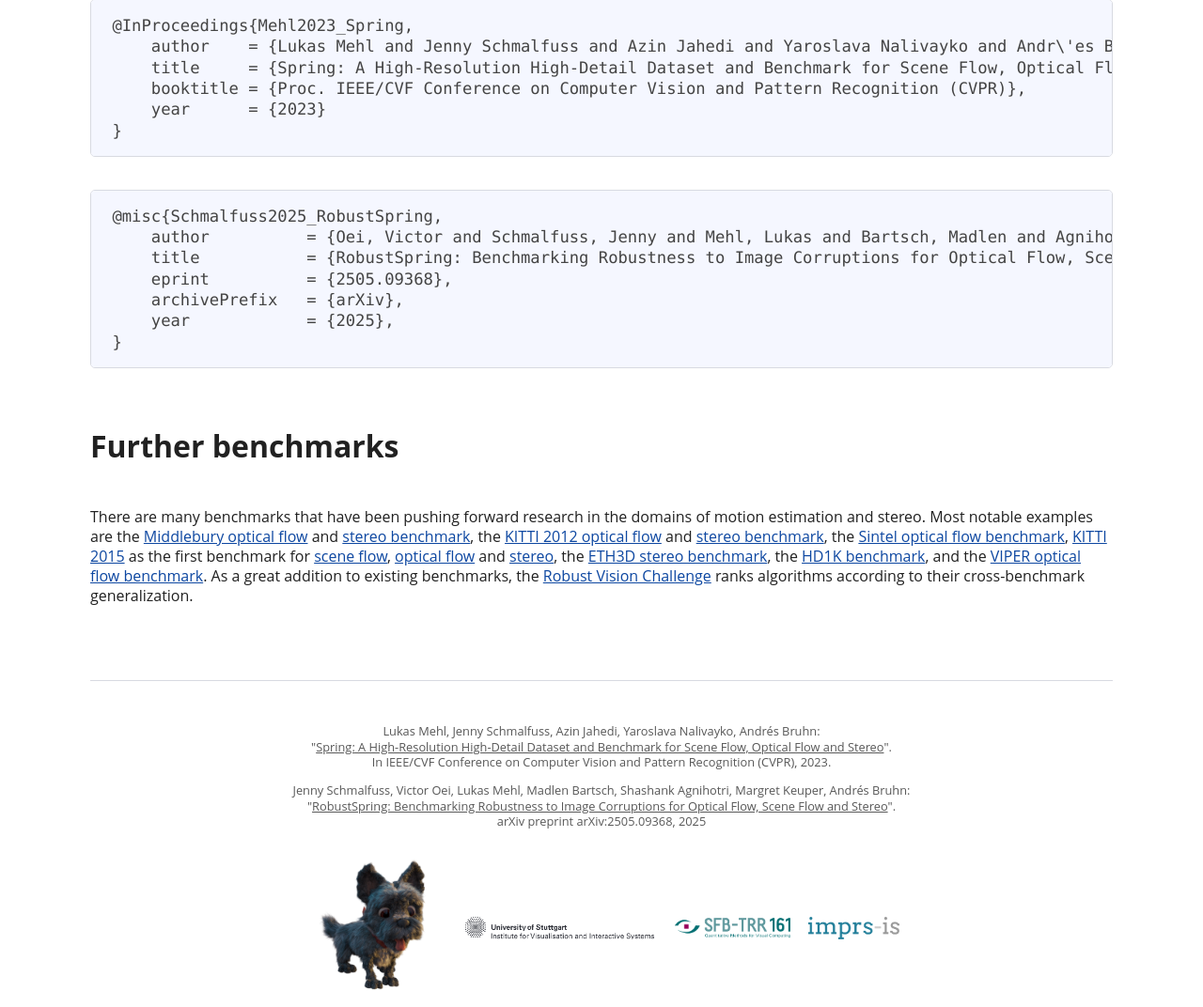
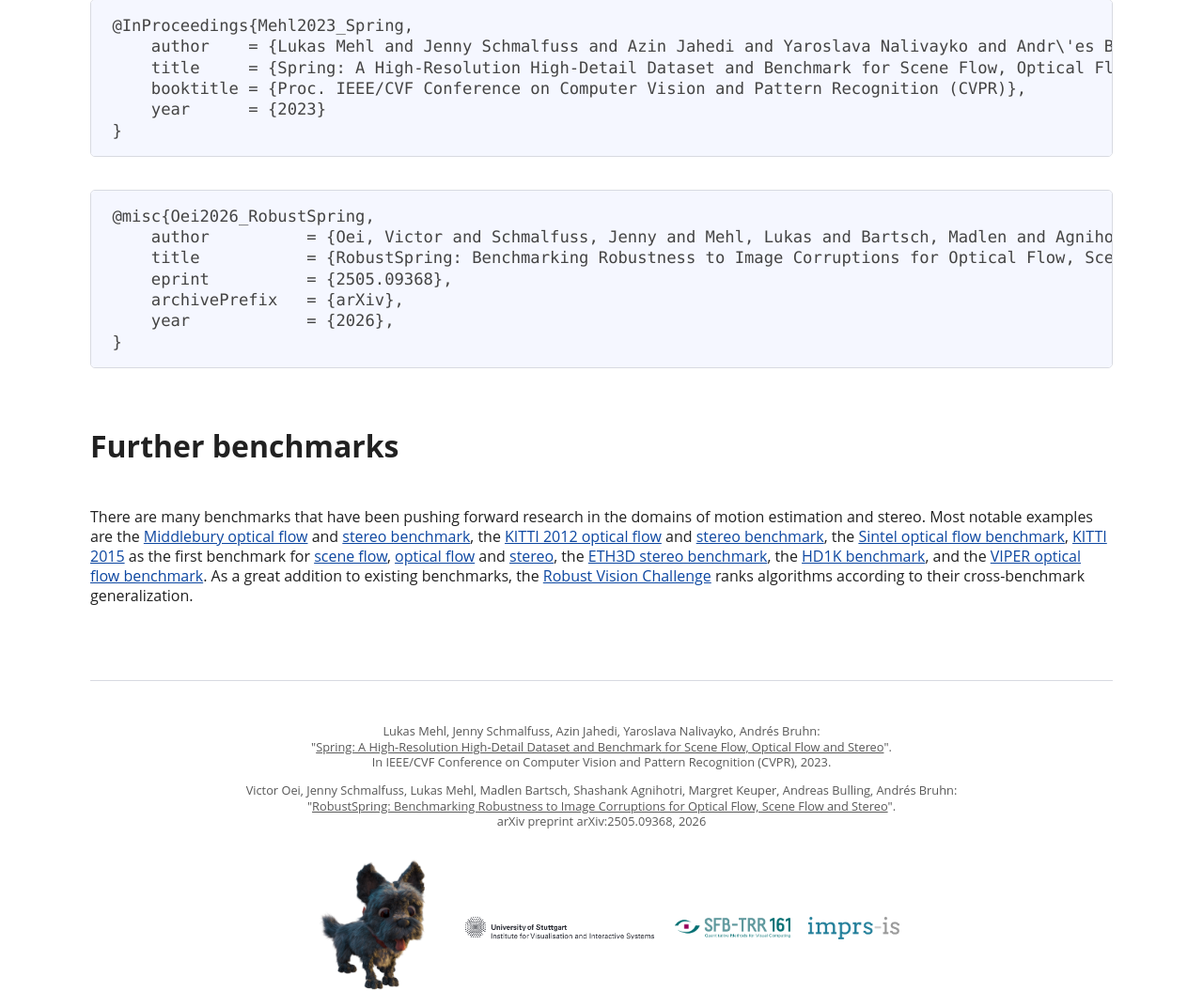
Before and after one commit to cv-stuttgart/springwebsite, a Django app: page / in a window 1280 px wide. Shown: the part 2257-3329 px from the top of the page at 94% size. Run offline with Django 4.2, Linux system fonts and the light colour scheme.

Commit message:
fix RobustSpring citation

```diff
--- a/springeval/templates/springeval/base.html
+++ b/springeval/templates/springeval/base.html
@@ -87,10 +87,10 @@
                 href="https://arxiv.org/abs/2303.01943" target="_blank" rel="noopener noreferrer">Spring: A
                 High-Resolution High-Detail Dataset and Benchmark for Scene Flow, Optical Flow and Stereo</a>".</br>In
             IEEE/CVF Conference on Computer Vision and Pattern Recognition (CVPR), 2023.</p>
-        <p>Jenny Schmalfuss, Victor Oei, Lukas Mehl, Madlen Bartsch, Shashank Agnihotri, Margret Keuper, Andrés
+        <p>Victor Oei, Jenny Schmalfuss, Lukas Mehl, Madlen Bartsch, Shashank Agnihotri, Margret Keuper, Andreas Bulling, Andrés
             Bruhn:</br>"<a href="https://arxiv.org/abs/2505.09368" target="_blank"
                 rel="noopener noreferrer">RobustSpring: Benchmarking Robustness to Image Corruptions for Optical Flow,
-                Scene Flow and Stereo</a>".</br>arXiv preprint arXiv:2505.09368, 2025</p>
+                Scene Flow and Stereo</a>".</br>arXiv preprint arXiv:2505.09368, 2026</p>
         <table class="logotable">
             <tr>
                 <td style="width:25%;text-align:center" class="noborder"><img width="100%"
--- a/springeval/templates/springeval/index.html
+++ b/springeval/templates/springeval/index.html
@@ -147,12 +147,12 @@
     year      = {2023}
 }
 </code></pre>
-<pre><code>@misc{Schmalfuss2025_RobustSpring,
+<pre><code>@misc{Oei2026_RobustSpring,
     author          = {Oei, Victor and Schmalfuss, Jenny and Mehl, Lukas and Bartsch, Madlen and Agnihotri, Shashank and Keuper, Margret and Bulling, Andreas and Bruhn, Andr\'es},
     title           = {RobustSpring: Benchmarking Robustness to Image Corruptions for Optical Flow, Scene Flow and Stereo},
     eprint          = {2505.09368},
     archivePrefix   = {arXiv},
-    year            = {2025},
+    year            = {2026},
 }
 </code></pre>
 
```
